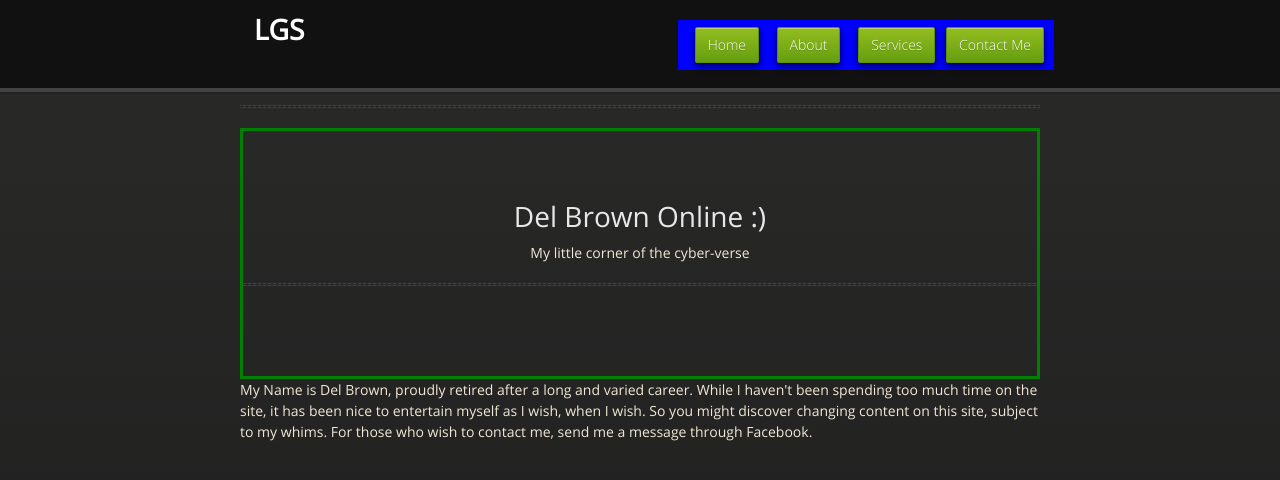
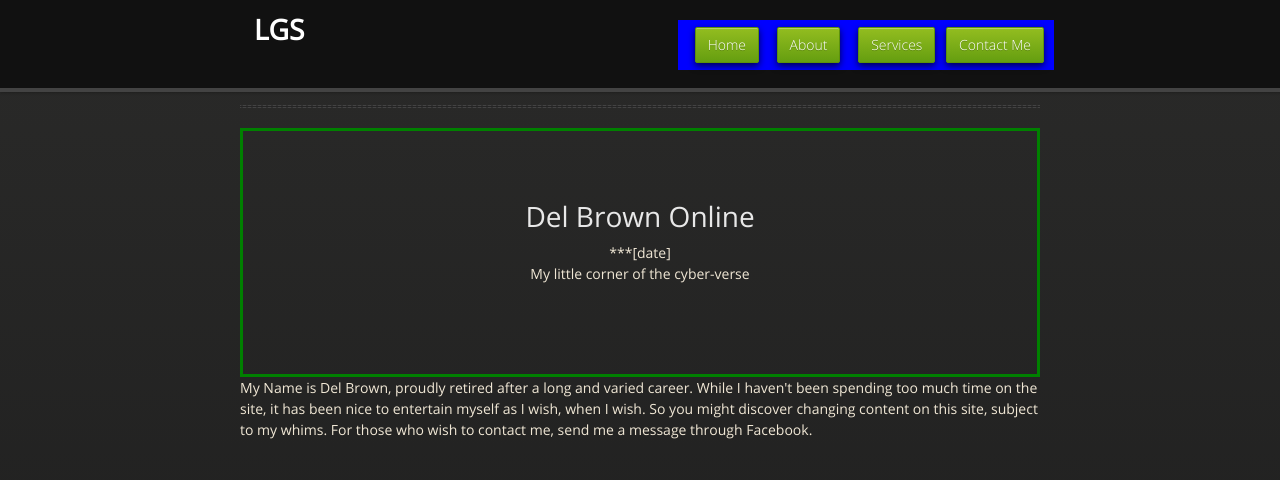
Before and after one commit to delonline/delonline.github.io, a Jekyll site: the page built from index.html, in a window 1280 px wide. Shown: the top 480 px of the page. Built offline with Jekyll 4.4.1, drawn with Linux system fonts in a browser that asks for light colours.

Commit message:
Update index.html

```diff
--- a/index.html
+++ b/index.html
@@ -2,13 +2,13 @@
 layout: default
 title: Del Brown, Retired Traveler
 ---
-      <!--<section>-->
         <div id="title" class="center">
-          <h1>Del Brown Online :)</h1>
-          <p>My little corner of the cyber-verse</p>
-          <hr>
+          <h1>Del Brown Online</h1>
+              ***[date]
+              <p>My little corner of the cyber-verse</p>
         </div>
-     <!-- </section>-->
 <p>My Name is Del Brown, proudly retired after a long and varied career. While I haven't been spending too much time on the site,
   it has been nice to entertain myself as I wish, when I wish.  So you might discover changing content on this site,
-  subject to my whims.  For those who wish to contact me, send me a message through Facebook.</p>
+  subject to my whims.
+
+      For those who wish to contact me, send me a message through Facebook.</p>
```
